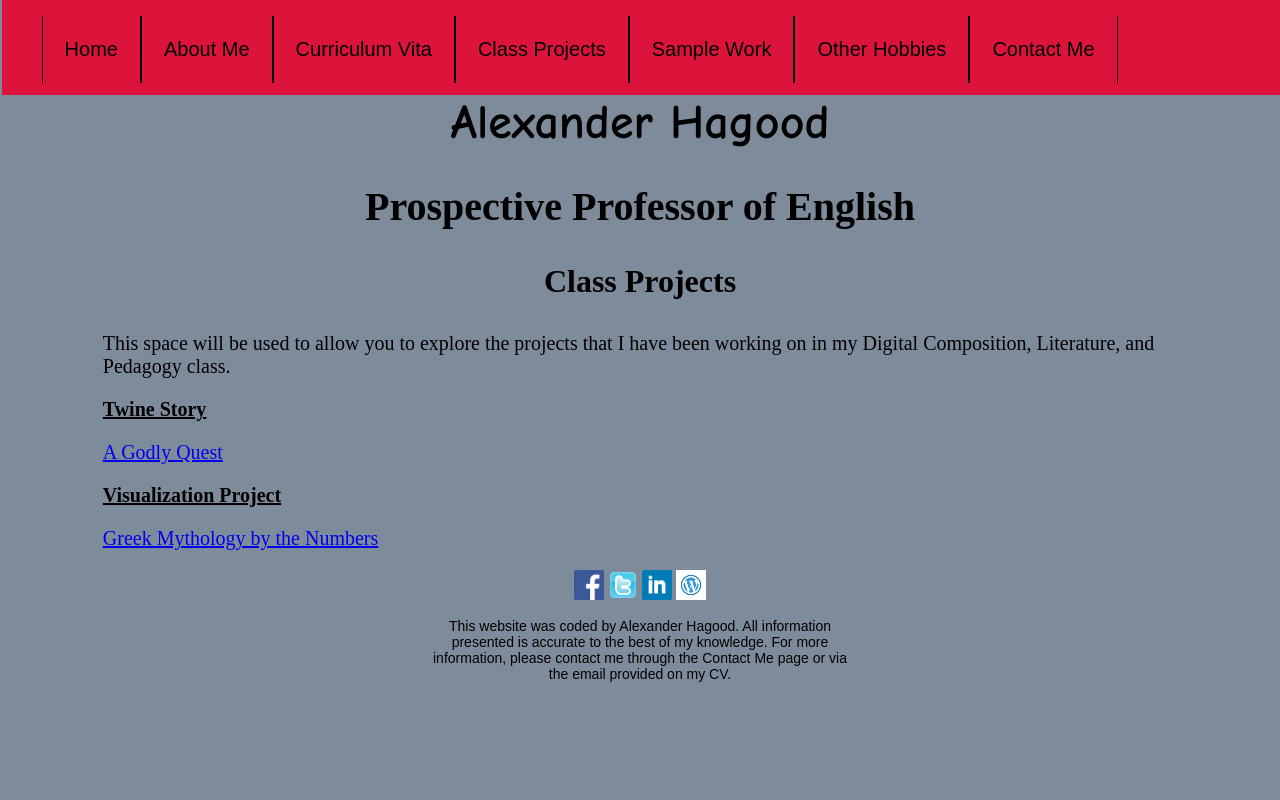
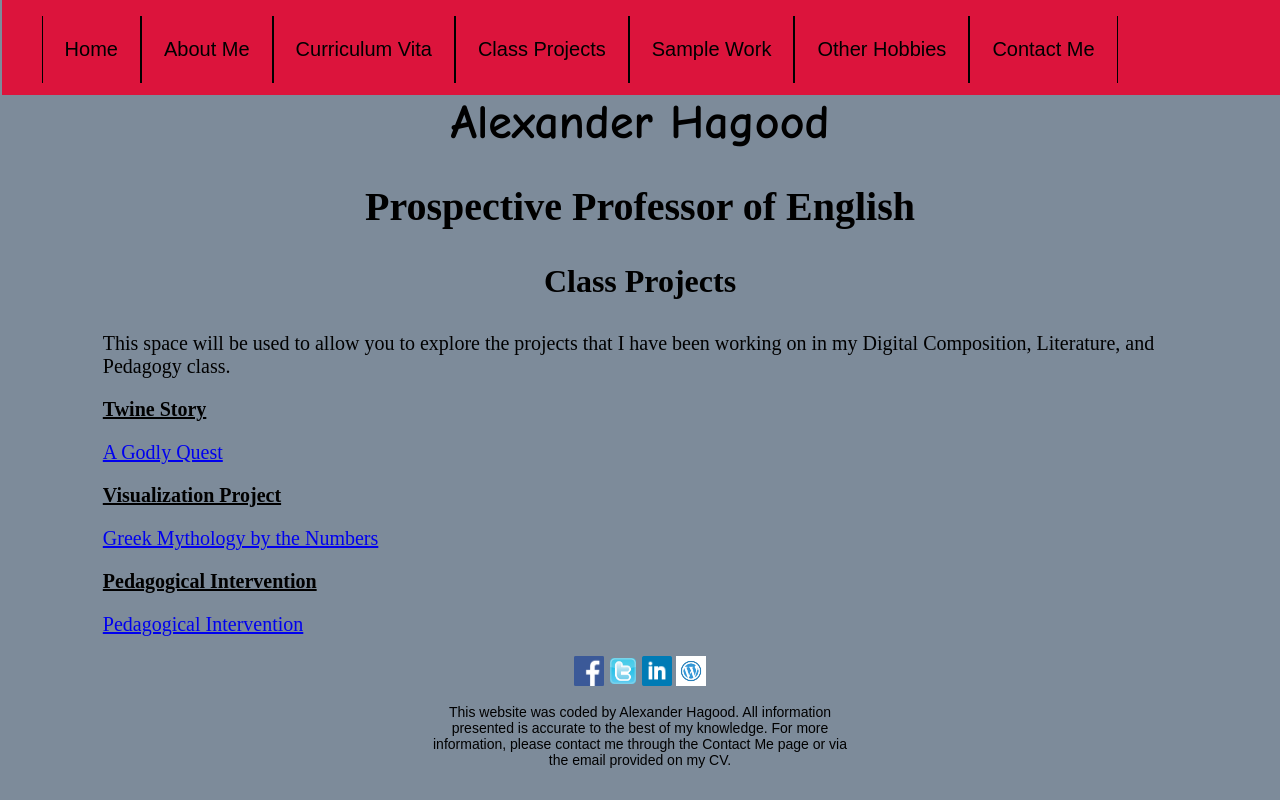
Before and after one commit to alexjhag/alexjhag.github.io, a plain HTML site: page classprojects.html in a window 1280 px wide. Drawn offline with Linux system fonts and the light colour scheme.

Commit message:
Update classprojects.html

```diff
--- a/classprojects.html
+++ b/classprojects.html
@@ -28,6 +28,8 @@
 	<p><a href="http://alexjhag.github.io/twine/AGodlyQuest">A Godly Quest</a></p>
      <p><strong><u>Visualization Project</u></strong></p>
 		<p><a href="http://alexjhag.github.io/voyant-project.html">Greek Mythology by the Numbers</a></p>
+     <p><strong><u>Pedagogical Intervention</u></strong></p>
+		<p><a href="http://alexjhag.github.io/pedagogicalintervention.pdf">Pedagogical Intervention</a></p>
   </div>
   <div id="footer1">
 	<center><a href="https://www.facebook.com/alex.hagood1">
```
